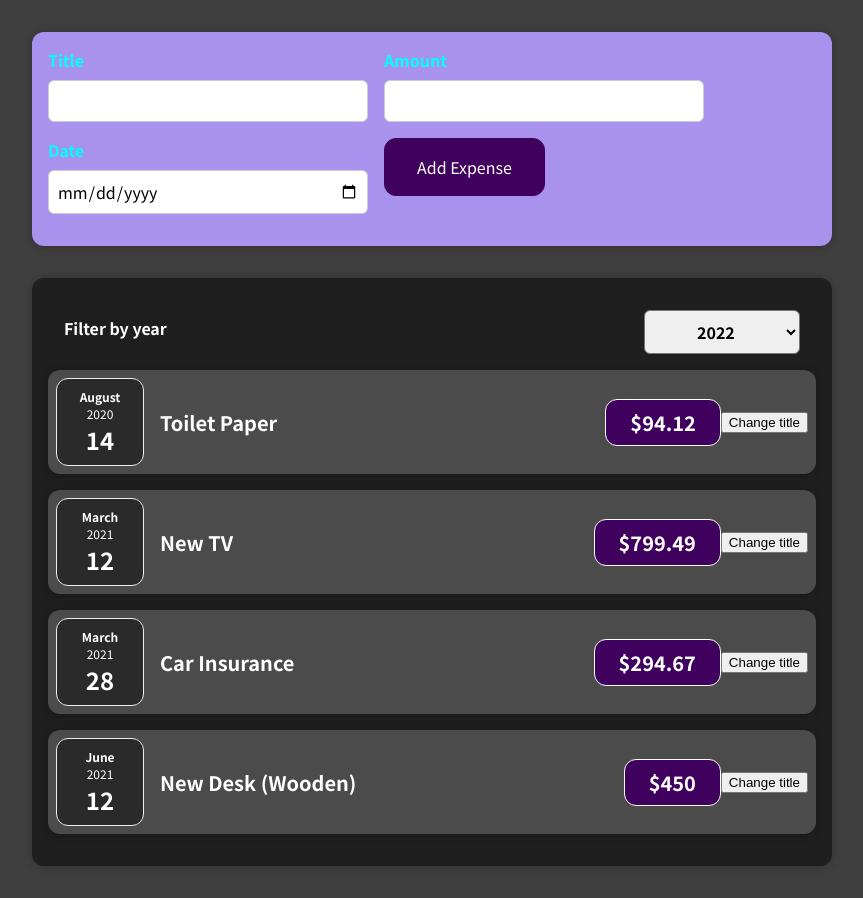
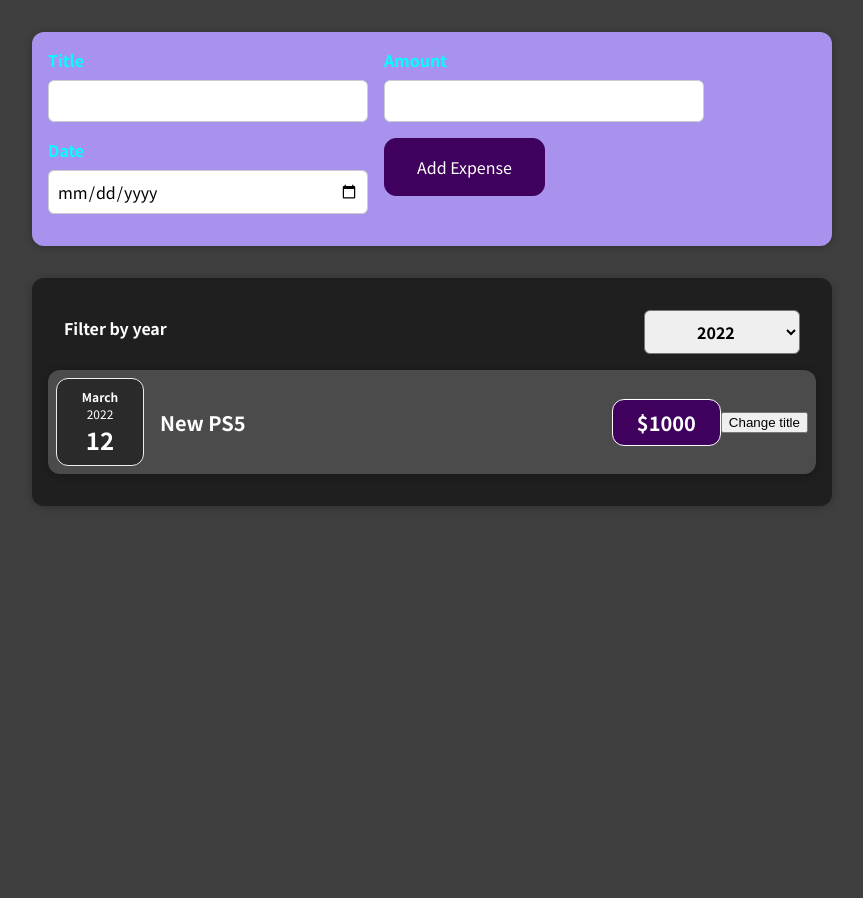
Before and after one commit to TorinZhou/React-course, a React (Create React App) app in the folder 01-starting-setup/: page / in a window 1280 px wide. Shown: the whole page, without its empty margins (208-1071 px from the left). After the commit the page ends 800 px from the top, so only its background shows below. Built offline with nearby package versions, Linux system fonts and the light colour scheme.

Commit message:
3.18-lec66

```diff
--- a/01-starting-setup/src/App.js
+++ b/01-starting-setup/src/App.js
@@ -9,6 +9,7 @@
     date: new Date(2020, 7, 14),
   },
   { id: "e2", title: "New TV", amount: 799.49, date: new Date(2021, 2, 12) },
+  { id: "e5", title: "New PS5", amount: 1000, date: new Date(2022, 2, 12) },
   {
     id: "e3",
     title: "Car Insurance",
@@ -22,6 +23,7 @@
     date: new Date(2021, 5, 12),
   },
 ];
+
 function App() {
   const [expenses, setExpenses] = useState(fooExpenses);
   const addExpenseHandler = (expense) => {
--- a/01-starting-setup/src/components/Expenses/Expenses.js
+++ b/01-starting-setup/src/components/Expenses/Expenses.js
@@ -6,15 +6,23 @@
 
 const Expenses = function (props) {
   const [selectedYear, setSelectedYear] = useState("2022");
+
   const selectYearHandler = (year) => {
     console.log("In Expense.js: ");
     console.log(year);
+    console.log(typeof year);
     setSelectedYear(year);
   };
+
+  const filteredExpense = props.info.filter(
+    (expense) => expense.date.getFullYear().toString() === selectedYear
+  );
+
   return (
     <Card className="expenses">
       <ExpensesFilter value={selectedYear} onSelectYear={selectYearHandler} />
-      {props.info.map((expense) => (
+
+      {filteredExpense.map((expense) => (
         <ExpenseItem
           key={expense.id}
           title={expense.title}
```
